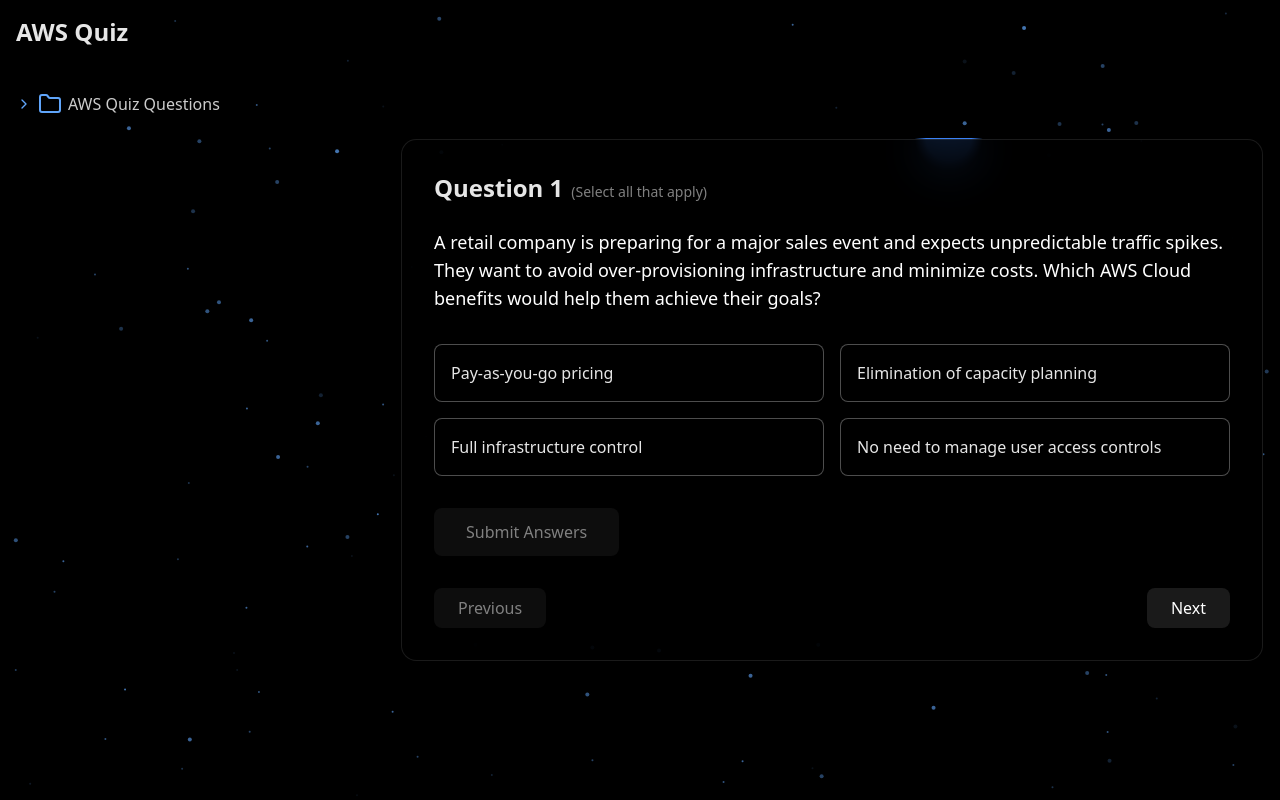
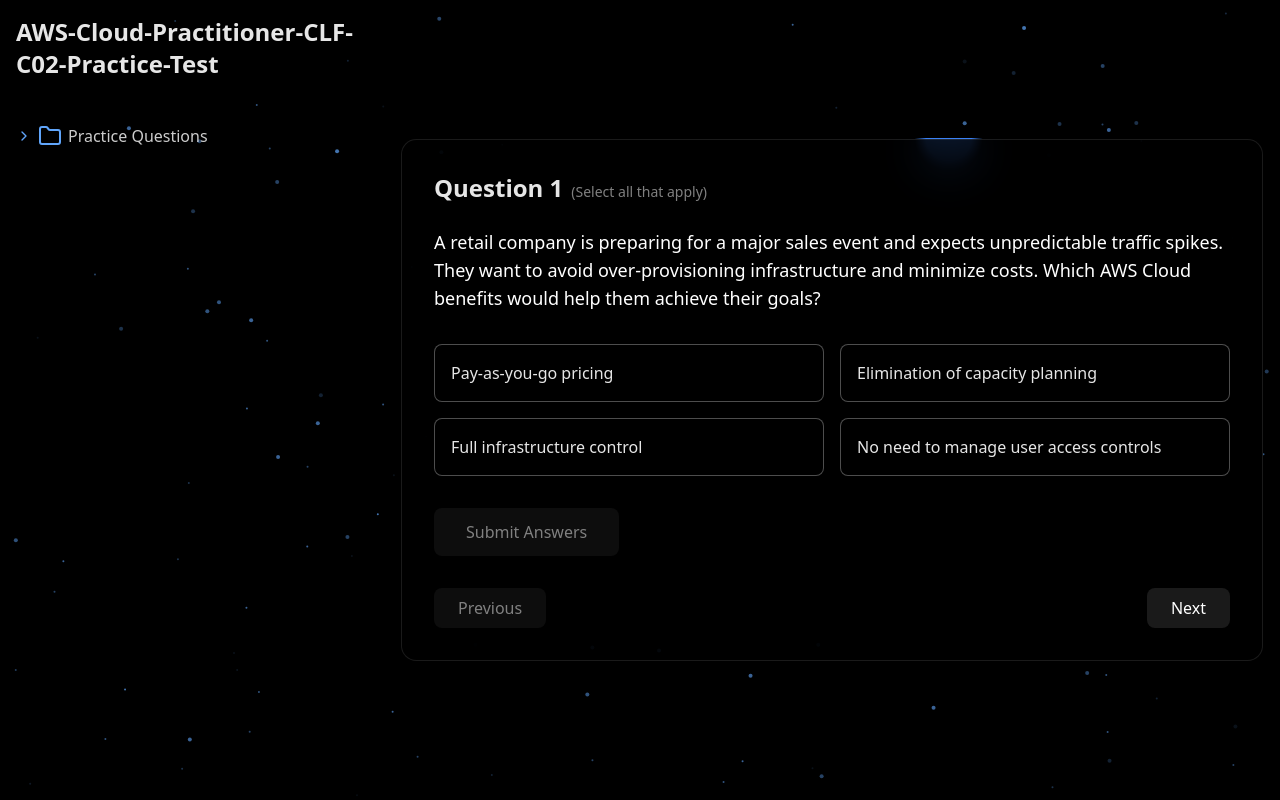
Before and after one commit to cloudcraftsmanstudio/AWS-Cloud-Practitioner-CLF-C02-Practice-Test, a React (Vite) app in the folder quiz-app/: page /#/question/1 in a window 1280 px wide. Built offline with nearby package versions, Linux system fonts and the light colour scheme.

Commit message:
Rename-Practice-Test

```diff
--- a/quiz-app/src/components/QuestionNavigation.tsx
+++ b/quiz-app/src/components/QuestionNavigation.tsx
@@ -8,7 +8,7 @@
 
 export function QuestionNavigation({ onQuestionSelect }: QuestionNavigationProps) {
   const questionNodes = {
-    name: "AWS Quiz Questions",
+    name: "Practice Questions",
     nodes: Array.from({ length: 65 }, (_, i) => ({
       name: `Question-${i + 1}`,
     }))
@@ -16,7 +16,7 @@
 
   return (
     <div className="p-4">
-      <h1 className="text-2xl font-bold text-white/90 mb-4">AWS Quiz</h1>
+      <h1 className="text-2xl font-bold text-white/90 mb-4">AWS-Cloud-Practitioner-CLF-C02-Practice-Test</h1>
       <div className="space-y-1">
         <FilesystemItem
           node={questionNodes}
```
